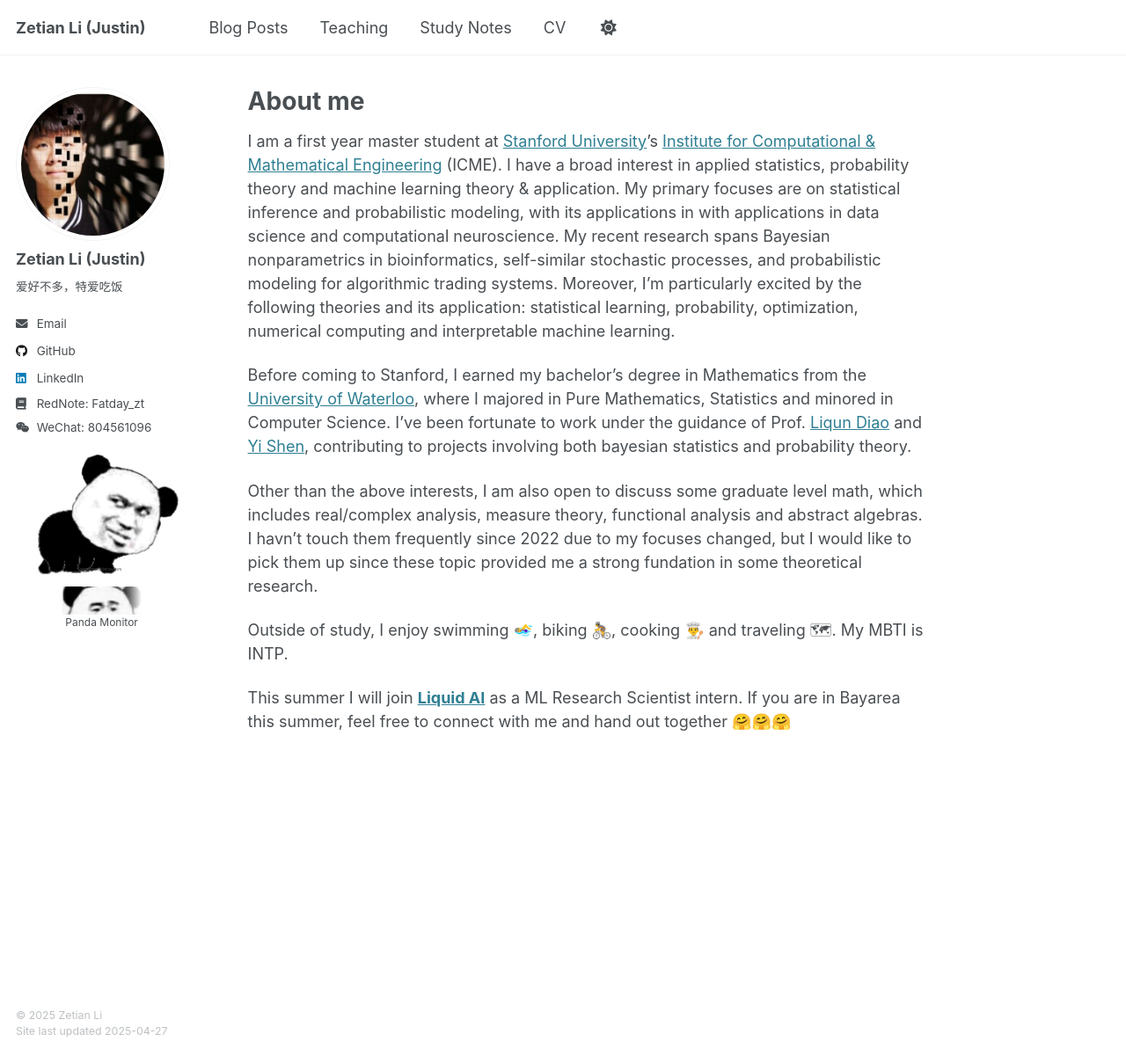
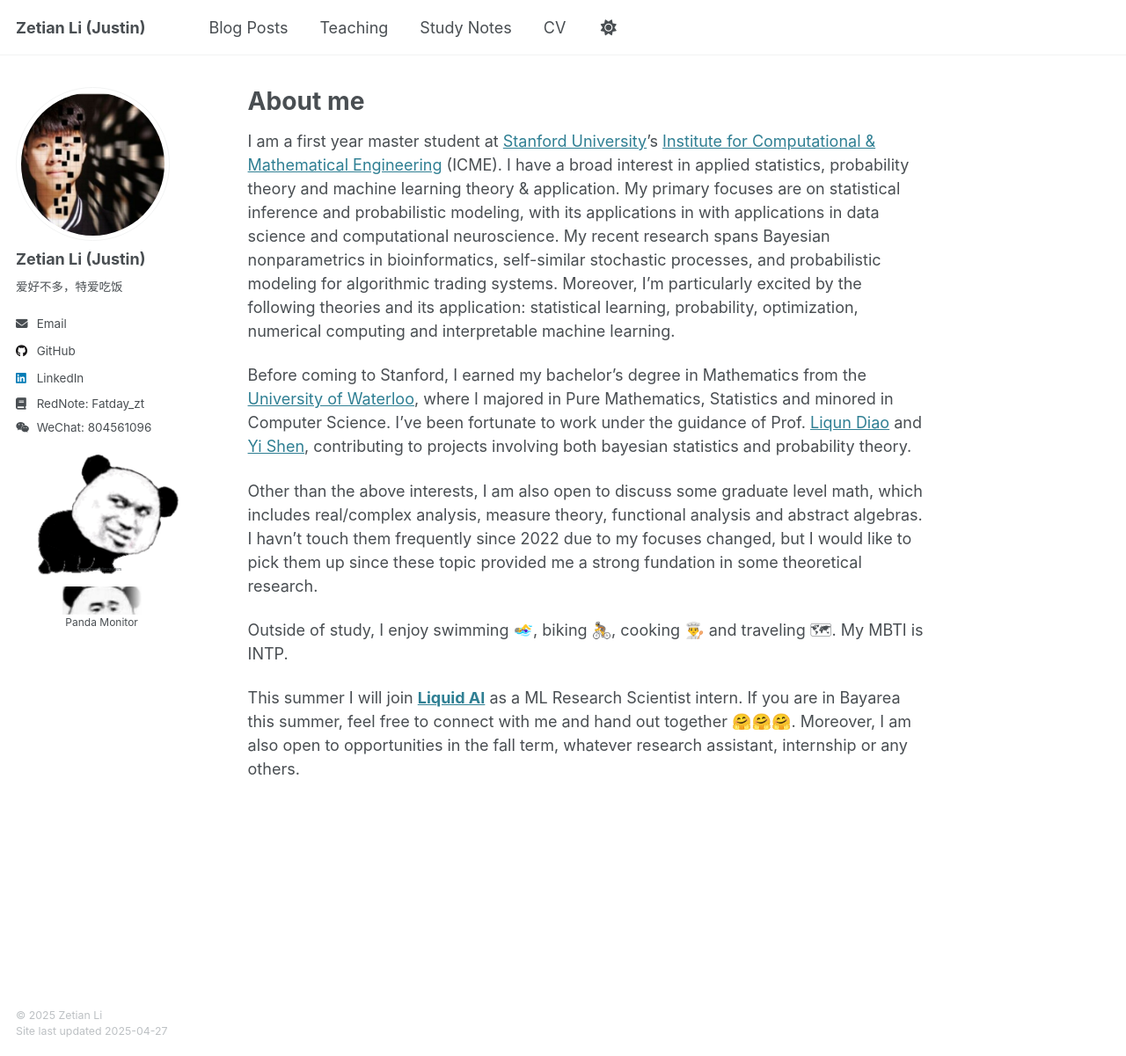
Before and after one commit to fatday/fatday.github.io, a Jekyll site: the page built from _pages/about.md, in a window 1280 px wide and 1201 px high. Shown: the whole window at 88% size. Built offline with Jekyll 4.4.1, drawn with Linux system fonts in a browser that asks for light colours.

Commit message:
Update about.md

```diff
--- a/_pages/about.md
+++ b/_pages/about.md
@@ -20,4 +20,4 @@ Other than the above interests, I am also open to discuss some graduate level ma
 
 Outside of study, I enjoy swimming 🏊‍♀️, biking 🚴, cooking 👨‍🍳 and traveling 🗺. My MBTI is INTP.
 
-This summer I will join [**Liquid AI**](https://www.liquid.ai/) as a ML Research Scientist intern. If you are in Bayarea this summer, feel free to connect with me and hand out together 🤗🤗🤗
+This summer I will join [**Liquid AI**](https://www.liquid.ai/) as a ML Research Scientist intern. If you are in Bayarea this summer, feel free to connect with me and hand out together 🤗🤗🤗. Moreover, I am also open to opportunities in the fall term, whatever research assistant, internship or any others.
```
